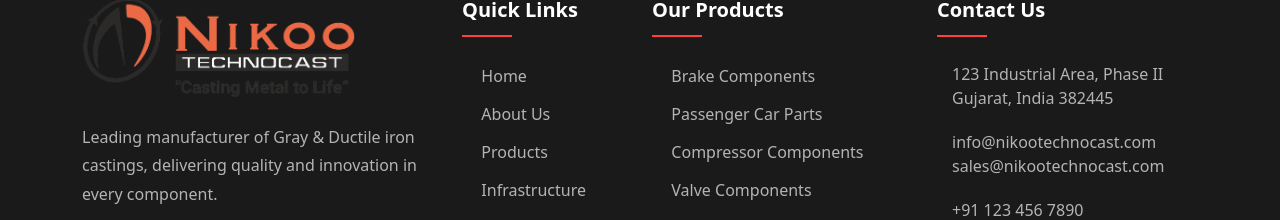
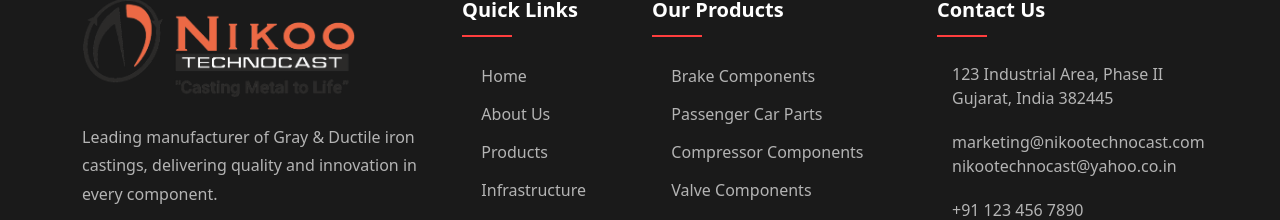
Before and after one commit to tuleshghelani/nikoo_technocast, an Angular app: page / in a window 1280 px wide. Shown: the part 4370-4590 px from the top of the page. Built offline with nearby package versions, Linux system fonts and the light colour scheme.

Commit message:
Updated footer content

```diff
--- a/src/app/components/footer/footer.component.html
+++ b/src/app/components/footer/footer.component.html
@@ -62,8 +62,8 @@
               <div class="contact-item">
                 <i class="bi bi-envelope"></i>
                 <p>
-                  <a href="mailto:info@nikootechnocast.com">info&#64;nikootechnocast.com</a><br>
-                  <a href="mailto:sales@nikootechnocast.com">sales&#64;nikootechnocast.com</a>
+                  <a href="mailto:marketing@nikootechnocast.com">marketing&#64;nikootechnocast.com</a><br>
+                  <a href="mailto:nikootechnocast@yahoo.co.in">nikootechnocast&#64;yahoo.co.in</a>
                 </p>
               </div>
               <div class="contact-item">
```
